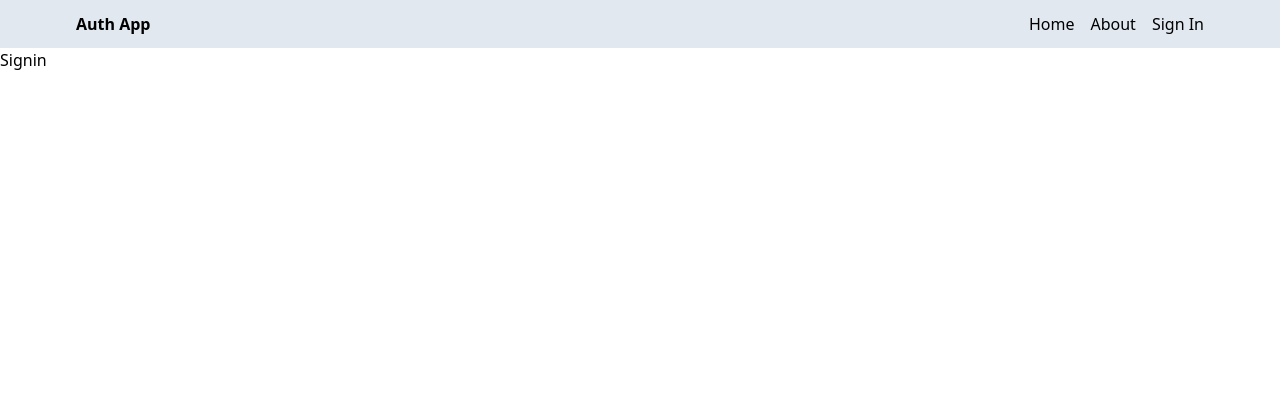
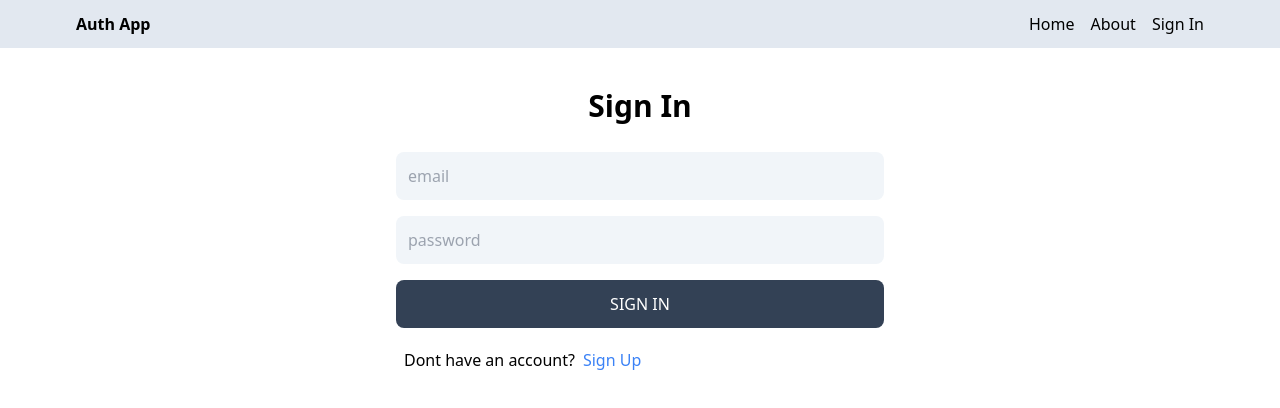
Before and after one commit to Siddhi03/mern-auth, a React (Vite) app in the folder client/: page /sign-in in a window 1280 px wide. Shown: the top 408 px of the page. Built offline with nearby package versions, Linux system fonts and the light colour scheme.

Commit message:
complete sign in page functionality

```diff
--- a/client/src/pages/Signin.jsx
+++ b/client/src/pages/Signin.jsx
@@ -1,7 +1,65 @@
 import React from "react";
+import {Link, useNavigate} from 'react-router-dom'
+import { useState } from "react";
 
 export default function Signin(){
+    const [formData,setFormData] = useState({});
+    const [error,setError] = useState(false);
+    const [loading, setLoading] = useState(false);
+    const navigate = useNavigate();
+
+    const handleChange=(e)=>{
+        setFormData({...formData, [e.target.id]:e.target.value})
+    };
+
+    const handleSubmit=async(e) =>{
+        e.preventDefault();
+        try{
+            setLoading(true);
+            setError(false)
+            const res = await fetch("/api/auth/signin", {
+                method: 'POST',
+                headers:{
+                    'Content-Type':'application/json'
+                },
+                body: JSON.stringify(formData),
+            });
+            const data = await res.json();
+            setLoading(false);
+            if(data.success === false){
+                setError(true);
+                return;
+            }
+
+            navigate('/')
+
+        } catch{
+            setLoading(false);
+            setError(true);
+        }
+
+
+    };
+
+
     return (
-        <div>Signin</div>
+        <div className="p-3 max-w-lg mx-auto" >
+            <h1 className="text-3xl text-center font-semibold my-7 ">Sign In</h1>
+            <form onSubmit={handleSubmit} className="flex flex-col gap-4">
+                <input type="text" onChange={handleChange} placeholder="email" id="email" className="bg-slate-100 p-3 rounded-lg"></input>
+                <input type="text" onChange={handleChange} placeholder="password" id="password" className="bg-slate-100 p-3 rounded-lg"></input>
+                <button disabled={loading} className="bg-slate-700 text-white p-3 rounded-lg uppercase hover:opacity-95 disbaled:opacity-80">{loading? "loading...": "Sign In"}</button>
+
+            </form>
+            <div className="flex gap-2 mt-5 px-2">
+                <p>Dont have an account?</p>
+                <Link to="/sign-up">
+                    <span className="text-blue-500">Sign Up</span>
+                </Link>
+            </div>
+            <div className="px-2">
+                <p className="text-red-700 mt-5">{error && "Something went wrong"}</p>
+            </div>
+        </div>
     )
 }
--- a/client/src/pages/Signup.jsx
+++ b/client/src/pages/Signup.jsx
@@ -1,11 +1,12 @@
 import React from "react";
-import {Link} from 'react-router-dom'
+import {Link, useNavigate} from 'react-router-dom'
 import { useState } from "react";
 
 export default function Signup(){
     const [formData,setFormData] = useState({});
     const [error,setError] = useState(false);
     const [loading, setLoading] = useState(false);
+    const navigate = useNavigate();
     const handleChange=(e)=>{
         setFormData({...formData, [e.target.id]:e.target.value})
     };
@@ -28,6 +29,8 @@ export default function Signup(){
                 setError(true);
                 return;
             }
+
+            navigate('/sign-in')
 
         } catch{
             setLoading(false);
```
